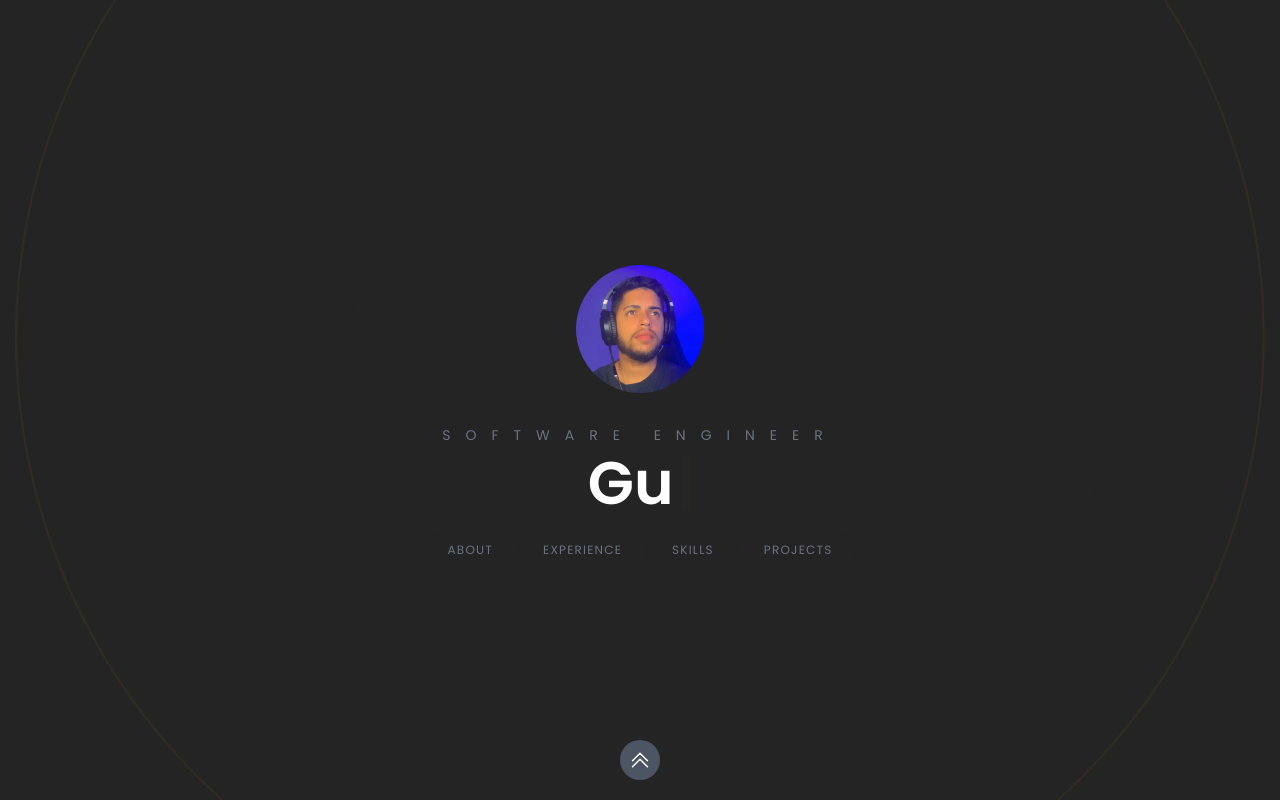
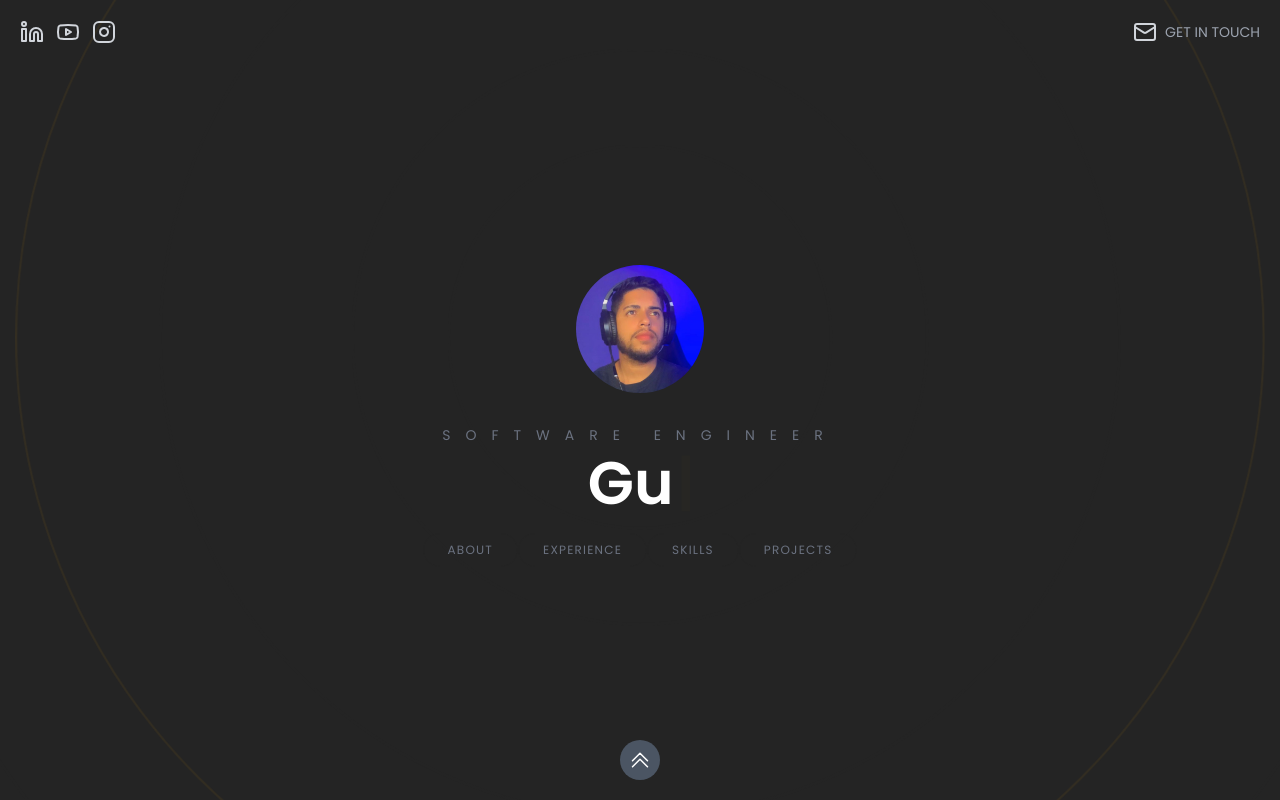
Before and after one commit to Dev-Pedrosv/portifolio, a Next.js app: page / in a window 1280 px wide. Built offline with nearby package versions, Linux system fonts and the light colour scheme.

Commit message:
feat: added contact information

```diff
--- a/package.json
+++ b/package.json
@@ -9,7 +9,6 @@
     "lint": "next lint"
   },
   "dependencies": {
-    "@heroicons/react": "^2.0.18",
     "@types/node": "20.4.2",
     "@types/react": "18.2.15",
     "@types/react-dom": "18.2.7",
@@ -17,13 +16,13 @@
     "eslint": "8.45.0",
     "eslint-config-next": "13.4.10",
     "framer-motion": "^10.12.21",
+    "lucide-react": "^0.260.0",
     "next": "13.4.10",
     "postcss": "8.4.26",
     "react": "18.2.0",
     "react-dom": "18.2.0",
     "react-hook-form": "^7.45.1",
     "react-simple-typewriter": "^5.0.1",
-    "react-social-icons": "^5.15.0",
     "tailwindcss": "3.3.3",
     "typescript": "5.1.6"
   },
--- a/src/components/About.tsx
+++ b/src/components/About.tsx
@@ -57,15 +57,14 @@ export default function About({}: Props) {
         </h4>
         <p className="text-sm md:text-base">
           💻 With over 3 years of hands-on experience in software development, I
-          possess a strong background in system development from inception to
+          have a solid background in systems development from inception to
           completion.
-          <br /> 👨‍🏫 Additionally, I have served as an instructor in developer
-          training courses, guiding students through the creation of practical
-          projects.
+          <br /> 👨‍🏫 In addition, I acted as an instructor in developer training
+          courses, guiding students in creating practical projects.
           <br />
-          Nowadays, I channel my expertise as a content creator on YouTube 🎥
-          and Instagram 📸, sharing valuable insights and knowledge with a wide
-          audience.
+          👨‍💻Nowadays, in addition to working as a software engineer, I channel
+          my experience as a content creator on YouTube 🎥 and Instagram 📸,
+          sharing valuable insights and knowledge with a wide audience.
         </p>
       </div>
     </motion.div>
--- a/src/components/ContactMe.tsx
+++ b/src/components/ContactMe.tsx
@@ -1,8 +1,10 @@
 "use client";
 
 import React from "react";
-import { PhoneIcon, EnvelopeIcon } from "@heroicons/react/24/solid";
+import { PhoneIcon, MailIcon } from "lucide-react";
 import { useForm, SubmitHandler } from "react-hook-form";
+import Link from "next/link";
+import TitleSection from "./TitleSection";
 
 type Props = {};
 
@@ -21,24 +23,27 @@ export default function ContactMe({}: Props) {
 
   return (
     <div className="h-screen flex relative flex-col text-center md:text-left md:flex-row max-w-7xl px-10 justify-evenly mx-auto items-center">
-      <h3 className="absolute top-24 uppercase tracking-[20px] text-gray-500 text-2xl">
-        Contact
-      </h3>
+      <TitleSection title="Contact" />
 
       <div className="flex flex-col space-y-10">
-        <h4 className="text-4xl font-semibold text-center">
+        <h4 className="text-4xl font-semibold text-center uppercase">
           I have got just what you need.
-          <span className="underline decoration-primary/50"> Lets Talk.</span>
+          <br />
+          Lets Talk.
         </h4>
 
         <div className="space-y-2">
-          <div className="flex items-center space-x-5 justify-center">
+          <Link
+            href="https://wa.me/5519995728321?text=Hello+Pedro+%21"
+            target="_blank"
+            className="flex items-center space-x-5 justify-center hover:underline hover:decoration-primary/50 hover:text-primary transition-all"
+          >
             <PhoneIcon className="text-primary h-7 w-7 animate-pulse" />
             <p className="text-xl">+55 1999572-8321</p>
-          </div>
+          </Link>
 
           <div className="flex items-center space-x-5 justify-center">
-            <EnvelopeIcon className="text-primary h-7 w-7 animate-pulse" />
+            <MailIcon className="text-primary h-7 w-7 animate-pulse" />
             <p className="text-xl">comercial.pedrosilvadev@gmail.com</p>
           </div>
         </div>
--- a/src/components/Header.tsx
+++ b/src/components/Header.tsx
@@ -1,8 +1,13 @@
 "use client";
 import React from "react";
-import { SocialIcon } from "react-social-icons";
 import { motion } from "framer-motion";
 import Link from "next/link";
+import {
+  LinkedinIcon,
+  MailIcon,
+  YoutubeIcon,
+  InstagramIcon,
+} from "lucide-react";
 
 type Props = {};
 
@@ -23,23 +28,31 @@ export default function Header({}: Props) {
         transition={{
           duration: 1.5,
         }}
-        className="flex flex-row items-center"
+        className="flex flex-row items-center space-x-3"
       >
-        {/* <SocialIcon
-          url="https://www.linkedin.com/in/pedroh-dev/"
-          fgColor="gray"
-          bgColor="transparent"
-        />
-        <SocialIcon
-          url="https://www.youtube.com/@pedrosilvadev_"
-          fgColor="gray"
-          bgColor="transparent"
-        />
-        <SocialIcon
-          url="https://www.instagram.com/pedrosilvadev_/"
-          fgColor="gray"
-          bgColor="transparent"
-        /> */}
+        <Link
+          className="text-gray-300 cursor-pointer hover:-mt-2 transition-all hover:text-primary"
+          href="https://www.linkedin.com/in/pedroh-dev/"
+          target="_blank"
+        >
+          <LinkedinIcon />
+        </Link>
+
+        <Link
+          className="text-gray-300 cursor-pointer hover:-mt-2 transition-all hover:text-primary"
+          href="https://www.youtube.com/@pedrosilvadev_"
+          target="_blank"
+        >
+          <YoutubeIcon />
+        </Link>
+
+        <Link
+          className="text-gray-300 cursor-pointer hover:-mt-2 transition-all hover:text-primary"
+          href="https://www.instagram.com/pedrosilvadev_/"
+          target="_blank"
+        >
+          <InstagramIcon />
+        </Link>
       </motion.div>
 
       <Link href="#contact">
@@ -57,17 +70,12 @@ export default function Header({}: Props) {
           transition={{
             duration: 1.5,
           }}
-          className="flex flex-row items-center text-gray-300 cursor-pointer"
+          className="flex flex-row items-center gap-2"
         >
-          {/* <SocialIcon
-            className="cursor-pointer"
-            network="email"
-            fgColor="gray"
-            bgColor="transparent"
-          />
+          <MailIcon className="text-gray-300 cursor-pointer hover:-mt-2 transition-all hover:text-primary" />
           <p className="uppercase hidden md:inline-flex text-sm text-gray-400">
             Get In Touch
-          </p> */}
+          </p>
         </motion.div>
       </Link>
     </header>
--- a/src/components/Projects.tsx
+++ b/src/components/Projects.tsx
@@ -3,7 +3,6 @@
 import React from "react";
 import { motion } from "framer-motion";
 import Link from "next/link";
-import { CursorArrowRaysIcon } from "@heroicons/react/24/solid";
 import TitleSection from "./TitleSection";
 
 type Props = {};
```
Also changed, not shown: 1 other file (tests, documents, lock files or other folders).
